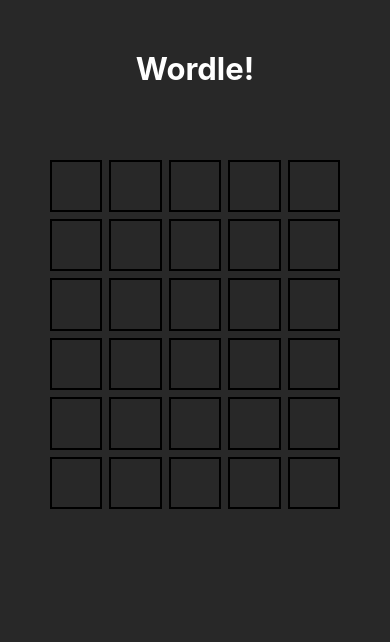
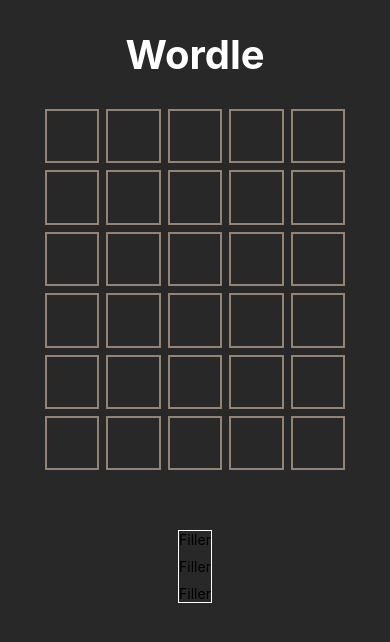
Before and after one commit to CenturyOrb/wordle-reactnative, a React Native app: screen / in a window 390 px wide. Shown: the top 642 px of the page. Built offline with nearby package versions, Linux system fonts and the light colour scheme.

Commit message:
init WordleKeyboard.js and KeyCap.js

```diff
--- a/App.js
+++ b/App.js
@@ -1,13 +1,19 @@
-import { useState} from 'react'
-import { StyleSheet, Text, View, SafeAreaView, StatusBar } from 'react-native';
+import { main_color, bg_color, green_color, yellow_color } from './constants.js'
+import { useState, useRef, useEffect } from 'react'
+import { StyleSheet,
+		Text,
+		View,
+		SafeAreaView,
+		StatusBar,
+		TextInput,
+		Button,
+} from 'react-native';
+
 import Row from './Row.js'
-
-export const main_color= '#928374';
-export const bg_color= '#282828';
-export const green_color= '#b8bb26';
-export const yellow_color= '#fabd2f';
+import WordleKeyboard from './WordleKeyboard.js'
 
 export default function App() {
+
 	const [wordleGrid, setWordleGrid] = useState([
 		'     '.split(''),
 		'     '.split(''),
@@ -19,25 +25,21 @@
 
 	// map each row to a Row Component
 	return (
+		<>
+		<StatusBar hidden/>
 		<SafeAreaView style={{backgroundColor: bg_color, flex: 1 }}>
-			<StatusBar hidden/>
 			<View style={appStyles.container}>
-				<Text style={[appStyles.text, {textAlign: 'center'}]}>Wordle!</Text>
+				<Text style={[appStyles.text, {textAlign: 'center', fontSize: 40}]}>Wordle</Text>
 				<View style={appStyles.wordle}>
-					{wordleGrid.map((row, index) => (
-						<Row
-							key={index}
-							letters={row}
-						/>
-					))}
+					{wordleGrid.map((row, index) =>
+						(<Row key={index} letters={row}/> )
+					)}
 				</View>
+				<WordleKeyboard/>
 			</View>
 		</SafeAreaView>
+		</>
   	);
-}
-
-function test() {
-
 }
 
 export const appStyles = StyleSheet.create({
@@ -45,7 +47,8 @@
   		flex: 1,
   	  	backgroundColor: bg_color,
 		alignItems: 'center',
-		padding: 50
+		paddingHorizontal: 45,
+		paddingTop: 30,
   	},
 	text: {
 		color: '#fff',
@@ -53,7 +56,7 @@
 		fontSize: 31
 	},
 	wordle: {
-		marginTop: '25%',
+		marginTop: '10%',
 		gap: 7,
 		width: '100%',
 	},
--- a/Box.js
+++ b/Box.js
@@ -1,5 +1,5 @@
 import { View, Text, StyleSheet } from 'react-native'
-import { main_color } from './App.js'
+import { main_color, bg_color, green_color, yellow_color } from './constants.js'
 
 const Box = ({ children }) => {
 	return (
--- /dev/null
+++ b/WordleKeyboard.js
@@ -0,0 +1,28 @@
+import { View,
+		StyleSheet,
+		Text
+} from 'react-native'
+import { testBox, flexDirectionRow } from './constants.js'
+
+export default function WordleKeyboard() {
+	return (
+		<View style={[testBox, styles.wordleKeyboard,]}>
+			<View style={[flexDirectionRow]}>
+				<Text>Filler</Text>
+			</View>
+			<View style={[flexDirectionRow]}>
+				<Text>Filler</Text>
+			</View>
+			<View style={[flexDirectionRow]}>
+				<Text>Filler</Text>
+			</View>
+		</View>
+	);
+}
+
+const styles = StyleSheet.create({
+	wordleKeyboard: {
+		marginTop: 60,
+		gap: 10
+	},
+});
--- /dev/null
+++ b/constants.js
@@ -0,0 +1,15 @@
+// styles and values
+
+export const main_color = '#928374';
+export const bg_color = '#282828';
+export const green_color = '#b8bb26';
+export const yellow_color = '#fabd2f';
+
+export const testBox = {
+	borderWidth: 1,
+	borderColor: 'white'
+};
+
+export const flexDirectionRow = {
+	flexDirection: 'row'
+}
```
Also changed, not shown: KeyCap.js (added), 1 other file (tests, documents, lock files or other folders).
